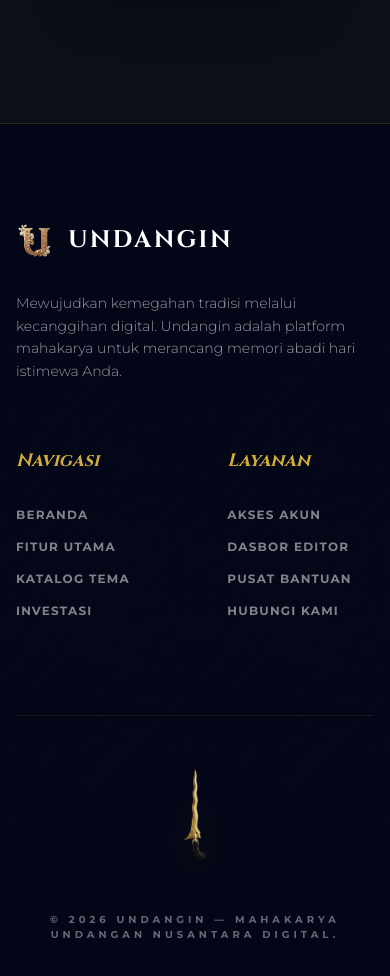
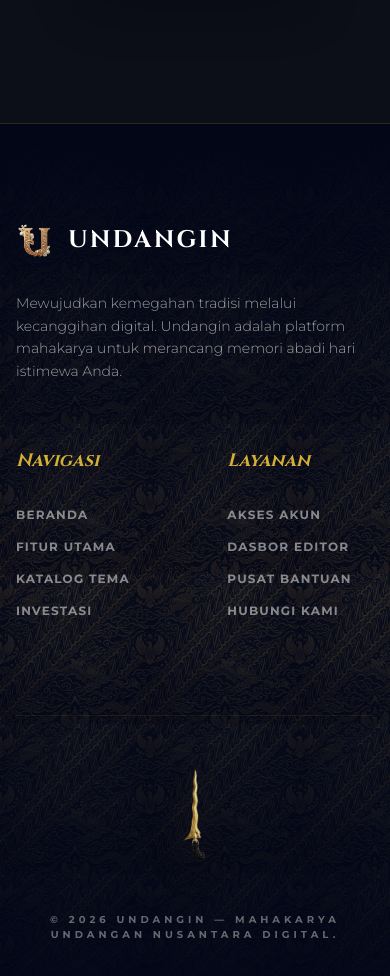
Before and after one commit to Adijoypro/undangin, a Next.js app: page / in a window 390 px wide. Shown: the part 8220-9196 px from the top of the page. Built offline with nearby package versions, Linux system fonts and the light colour scheme; no server answers.

Commit message:
style: fix footer batik visibility and login page mobile precision

```diff
--- a/src/app/login/page.tsx
+++ b/src/app/login/page.tsx
@@ -86,7 +86,7 @@
         className="max-w-md w-full relative z-10"
       >
         {/* Luxury Glass Card */}
-        <div className="bg-white/40 dark:bg-black/80 backdrop-blur-2xl p-8 md:p-12 rounded-[2.5rem] shadow-2xl border border-wedding-gold/20 dark:border-wedding-gold/20 transition-all duration-500 relative overflow-hidden">
+        <div className="bg-white/40 dark:bg-black/80 backdrop-blur-2xl p-6 md:p-12 rounded-[2rem] md:rounded-[2.5rem] shadow-2xl border border-wedding-gold/20 dark:border-wedding-gold/20 transition-all duration-500 relative overflow-hidden">
 
           <div className="text-center mb-10">
             <Link href="/" className="inline-block mb-6 hover:scale-105 transition-transform duration-300">
--- a/src/components/landing/Footer.tsx
+++ b/src/components/landing/Footer.tsx
@@ -5,10 +5,10 @@
     <footer className="py-24 px-4 bg-white dark:bg-wedding-base border-t border-wedding-gold/20 transition-colors duration-500 relative overflow-hidden">
       {/* Repeating Luxury Batik Pattern Base */}
       <div
-        className="absolute inset-0 opacity-[0.02] md:opacity-[0.08] pointer-events-none z-0"
+        className="absolute inset-0 opacity-[0.2] md:opacity-[0.08] pointer-events-none z-0"
         style={{
           backgroundImage: 'url(/assets/branding/batik_pattern.webp)',
-          backgroundSize: '200px',
+          backgroundSize: '150px',
           backgroundRepeat: 'repeat',
           WebkitMaskImage: 'linear-gradient(to bottom, transparent 0%, black 50%, transparent 100%)',
           maskImage: 'linear-gradient(to bottom, transparent 0%, black 50%, transparent 100%)'
```
